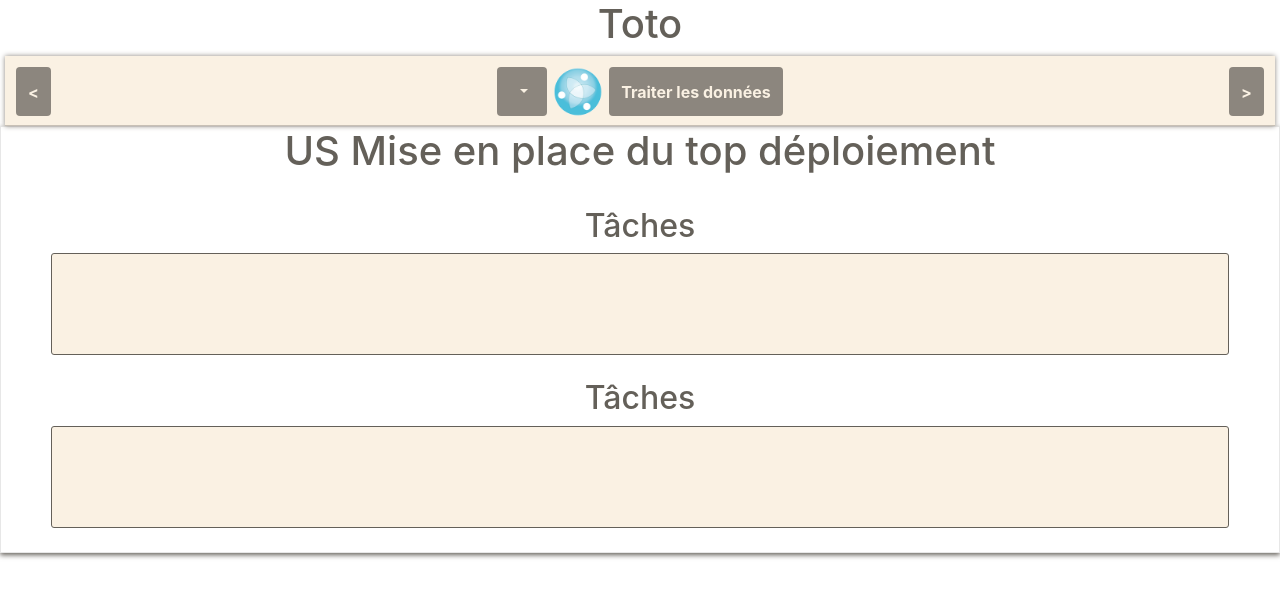
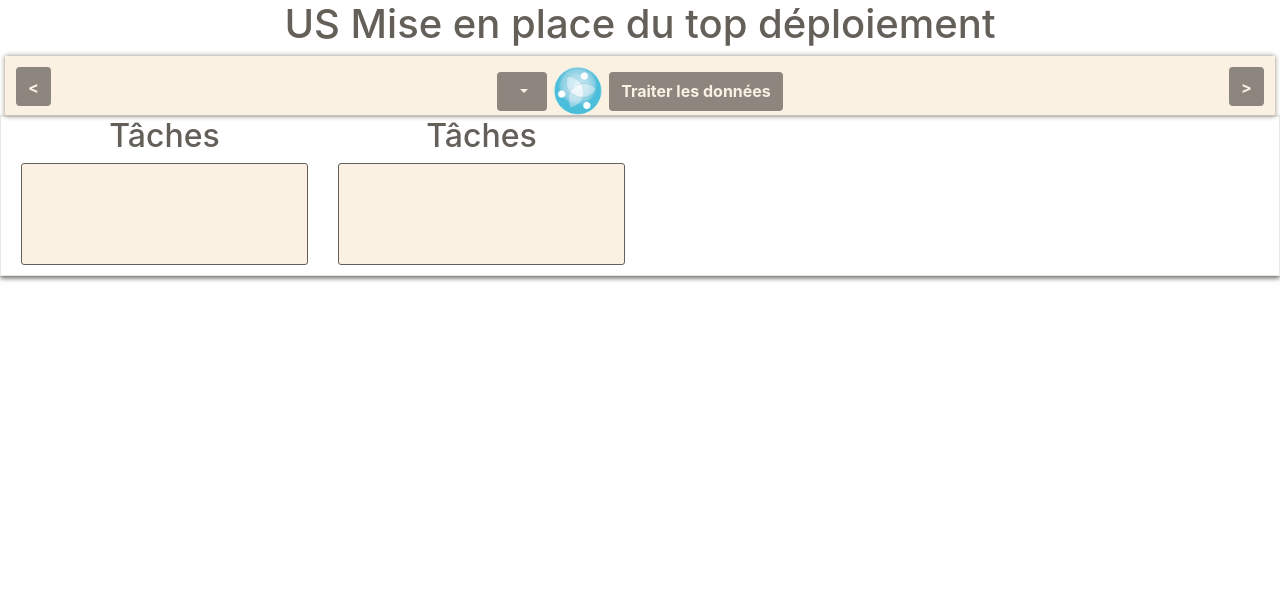
Before and after one commit to Scorbutics/RTCVisualizer, an Angular app in the folder rtc-visualizer/: page /us in a window 1280 px wide. Shown: the top 598 px of the page. Built offline with nearby package versions, Linux system fonts and the light colour scheme.

Commit message:
Feat : Mise à jour du titre de la page selon le contenu

```diff
--- a/rtc-visualizer/src/app/app.component.css
+++ b/rtc-visualizer/src/app/app.component.css
@@ -38,9 +38,9 @@
 }
 
 .backgroundPage {
-    padding: 0 50px;
+    padding: 0 20px 10px;
     height:100%;
-    max-width: 1280px;
+    max-width: 1580px;
     border: 1px solid #e7e7e7;
     box-shadow: 0 2px 5px #646059;
 }
--- a/rtc-visualizer/src/app/navbar/navbar.component.html
+++ b/rtc-visualizer/src/app/navbar/navbar.component.html
@@ -1,5 +1,5 @@
 <nav class="sticky-top navElement" role="navigation">
-    <div [style.height.px]="height" class="bar outer-div">
+    <div  class="bar outer-div">
         <div class="inner-div row">
             <div class="col-sm-2 inner-div">
                 <button class="inner-div btn btn-default" type="button">
--- a/rtc-visualizer/src/app/navbar/navbar.component.ts
+++ b/rtc-visualizer/src/app/navbar/navbar.component.ts
@@ -1,4 +1,4 @@
-import { Component, OnInit, ElementRef } from '@angular/core';
+import { Component, OnInit, ElementRef, HostBinding } from '@angular/core';
 
 @Component({
 	selector: 'nav-bar',
@@ -7,7 +7,9 @@ import { Component, OnInit, ElementRef } from '@angular/core';
 })
 export class NavbarComponent implements OnInit {
 
+	@HostBinding('style.height.px')
 	height:number = 70;
+
 	collapse:boolean = true;
 
 	constructor(private navbarElement:ElementRef) {
--- a/rtc-visualizer/src/app/pages/pageTitle/pageTitle.component.ts
+++ b/rtc-visualizer/src/app/pages/pageTitle/pageTitle.component.ts
@@ -1,4 +1,6 @@
-import { Component  } from '@angular/core';
+import { Component } from '@angular/core';
+
+import {PageTitleService} from './pageTitle.service';
 
 @Component({
 	selector: 'page-title',
@@ -6,5 +8,15 @@ import { Component  } from '@angular/core';
 	styleUrls: ['./pageTitle.component.css']
 })
 export class PageTitleComponent {
-	title = 'Toto';
+
+    title:string = "RTC";
+
+    constructor(private service: PageTitleService) {
+    }
+
+    ngOnInit() {
+        this.service.change.subscribe((value) => {
+            this.title = value;
+        });
+    }
 }
--- /dev/null
+++ b/rtc-visualizer/src/app/pages/pageTitle/pageTitle.service.ts
@@ -0,0 +1,19 @@
+import { Injectable, Output, EventEmitter } from '@angular/core';
+import { Title } from '@angular/platform-browser';
+
+@Injectable()
+export class PageTitleService {
+  constructor(private titleService: Title ) {}
+
+  @Output()
+  change: EventEmitter<string> = new EventEmitter();
+
+  private title_:string = "RTC";
+
+  changeTitle(title:string) {
+      this.title_ = title;
+      this.titleService.setTitle(this.title_);
+      this.change.emit(this.title_);
+  }
+
+}
--- a/rtc-visualizer/src/app/pages/piPage/piPage.component.html
+++ b/rtc-visualizer/src/app/pages/piPage/piPage.component.html
@@ -1,4 +1,3 @@
-<h1 class="mainTitle">{{piName}}</h1>
 <named-block class="col-md-3">
     <div style="height:100px">
     </div>
--- a/rtc-visualizer/src/app/pages/piPage/piPage.component.ts
+++ b/rtc-visualizer/src/app/pages/piPage/piPage.component.ts
@@ -1,4 +1,5 @@
-import { Component  } from '@angular/core';
+import { Component, Inject  } from '@angular/core';
+import { PageTitleService } from '../pageTitle/pageTitle.service';
 
 @Component({
 	selector: 'pi-page',
@@ -6,5 +7,10 @@ import { Component  } from '@angular/core';
 	styleUrls: ['./piPage.component.css']
 })
 export class PiPageComponent {
-	piName:string = "PI Eté";
+	private piName:string = "PI Eté";
+
+	constructor(private pageTitleService: PageTitleService) {
+		pageTitleService.changeTitle(this.piName);
+	}
+
 }
--- a/rtc-visualizer/src/app/pages/usPage/usPage.component.html
+++ b/rtc-visualizer/src/app/pages/usPage/usPage.component.html
@@ -1,4 +1,4 @@
-<h1 class="mainTitle">{{usName}}</h1>
+<div class="row">
 	<named-block class="col-md-3">
 		<div style="height:100px">
 
@@ -9,3 +9,4 @@
 
 		</div>
 	</named-block>
+</div>
--- a/rtc-visualizer/src/app/pages/usPage/usPage.component.ts
+++ b/rtc-visualizer/src/app/pages/usPage/usPage.component.ts
@@ -1,4 +1,5 @@
 import { Component  } from '@angular/core';
+import { PageTitleService } from '../pageTitle/pageTitle.service';
 
 @Component({
 	selector: 'us-page',
@@ -6,5 +7,9 @@ import { Component  } from '@angular/core';
 	styleUrls: ['./usPage.component.css']
 })
 export class UsPageComponent {
-	usName:string = "US Mise en place du top déploiement";
+	private usName:string = "US Mise en place du top déploiement";
+
+	constructor(private pageTitleService: PageTitleService) {
+		pageTitleService.changeTitle(this.usName);
+	}
 }
```
Also changed, not shown: rtc-visualizer/src/app/app.module.ts (+8 -5 lines). Lines whose indentation alone changed are shown as unchanged.
